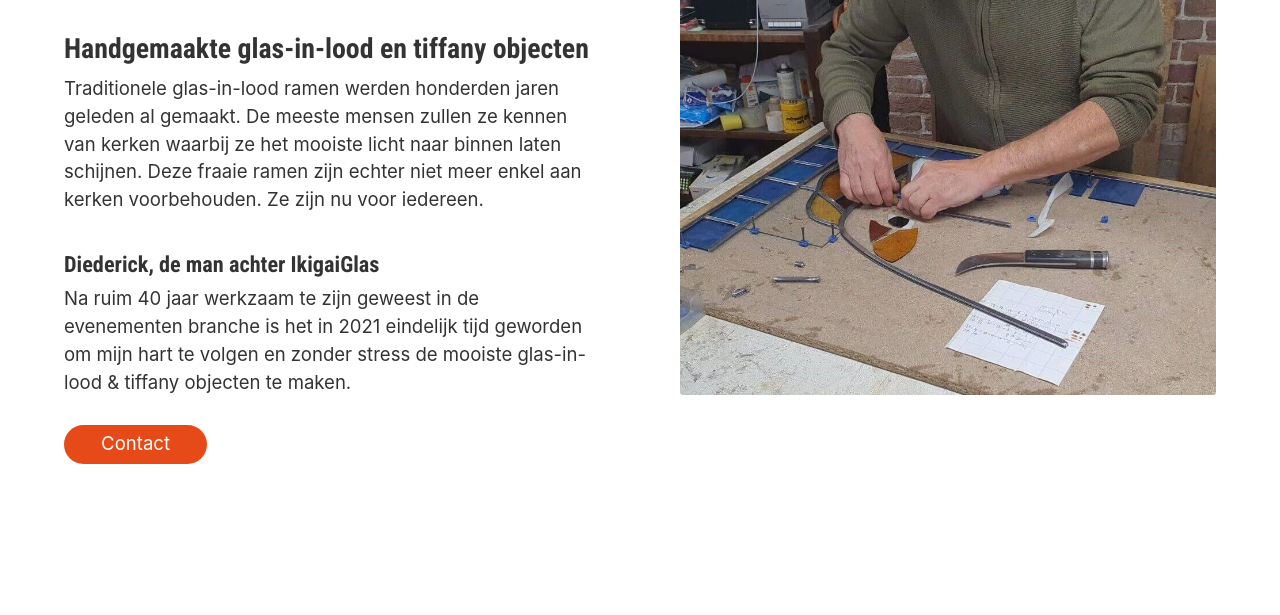
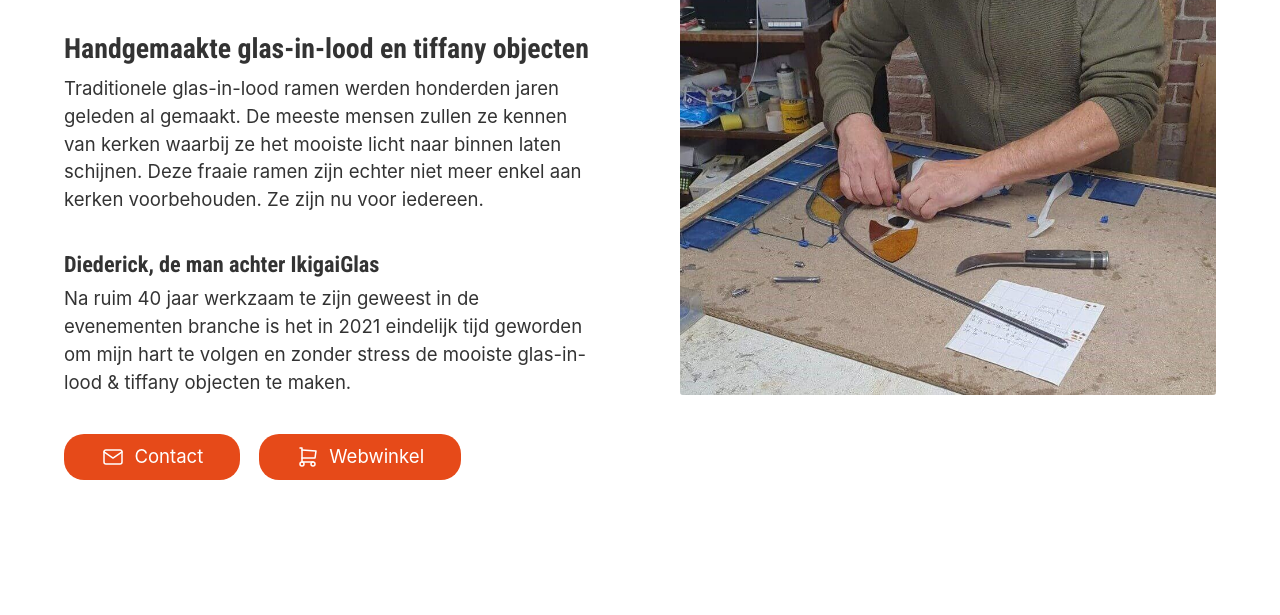
Before and after one commit to SvSven/ikigai-glas, a plain HTML site: page index.html in a window 1280 px wide. Shown: the part 185-800 px from the top of the page. Drawn offline with Linux system fonts and the light colour scheme.

Commit message:
add button to webshop

```diff
--- a/index.html
+++ b/index.html
@@ -39,7 +39,24 @@
             zonder stress de mooiste glas-in-lood & tiffany objecten te maken.
           </p>
 
-          <a href="#contact" class="button">Contact</a>
+          <div class="button-row">
+            <a href="#contact" class="button">
+              <img class="icon" src="assets/icons/mail.svg" alt="E-mail icon" />
+              Contact
+            </a>
+            <a
+              href="https://www.etsy.com/shop/IkigaiGlas"
+              rel="noopener"
+              class="button"
+            >
+              <img
+                class="icon"
+                src="assets/icons/shopping-cart.svg"
+                alt="Shopping cart icon"
+              />
+              Webwinkel
+            </a>
+          </div>
         </div>
 
         <div class="media">
--- a/style.css
+++ b/style.css
@@ -93,18 +93,50 @@ p {
 }
 
 .button {
-  display: inline-block;
+  display: inline-flex;
   background-color: var(--color-deep-orange);
-  padding: 0.3em 2em;
-  margin: 0.5em 0;
+  padding: 0.8em 2em;
+  margin: 1em 0 0.5em 0;
   border-radius: 20px;
   text-decoration: none;
   color: var(--color-white);
   transition: all 0.2s;
+  justify-content: center;
+  width: 100%;
 }
 
 .button:hover {
   box-shadow: 0 3px 6px rgba(0, 0, 0, 0.16), 0 3px 6px rgba(0, 0, 0, 0.23);
+}
+
+.button .icon {
+  width: 24px;
+  margin-right: 0.5em;
+}
+
+.button-row {
+  margin: 1em;
+  display: flex;
+  flex-direction: column;
+  align-items: center;
+}
+
+@media screen and (min-width: 960px) {
+  .button {
+    width: auto;
+    padding: 0.5em 2em;
+    margin: 0.5em 0;
+  }
+
+  .button-row {
+    margin: 1.5em 0 0 0;
+    align-items: flex-start;
+    flex-direction: row;
+  }
+
+  .button-row .button:first-child {
+    margin-right: 1em;
+  }
 }
 
 .section {
```
Also changed, not shown: assets/icons/mail.svg (added), assets/icons/shopping-cart.svg (added).
